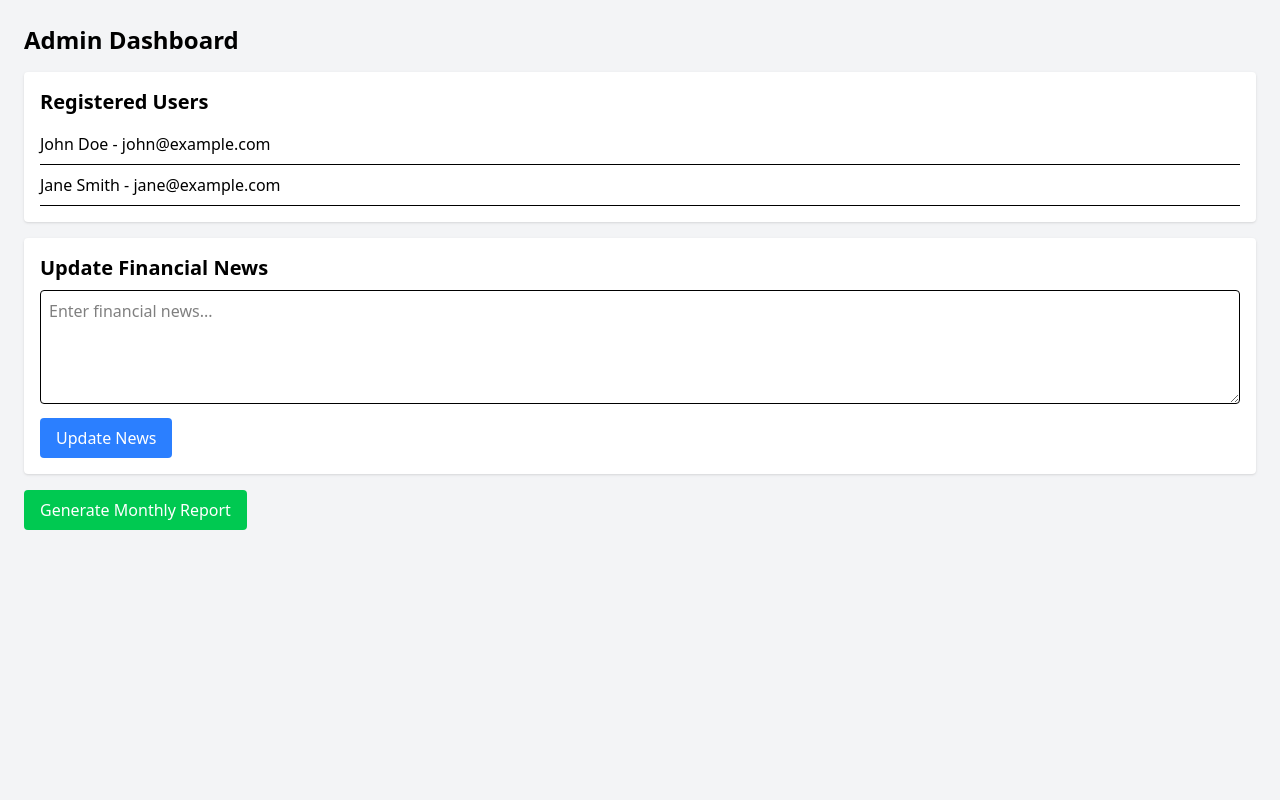
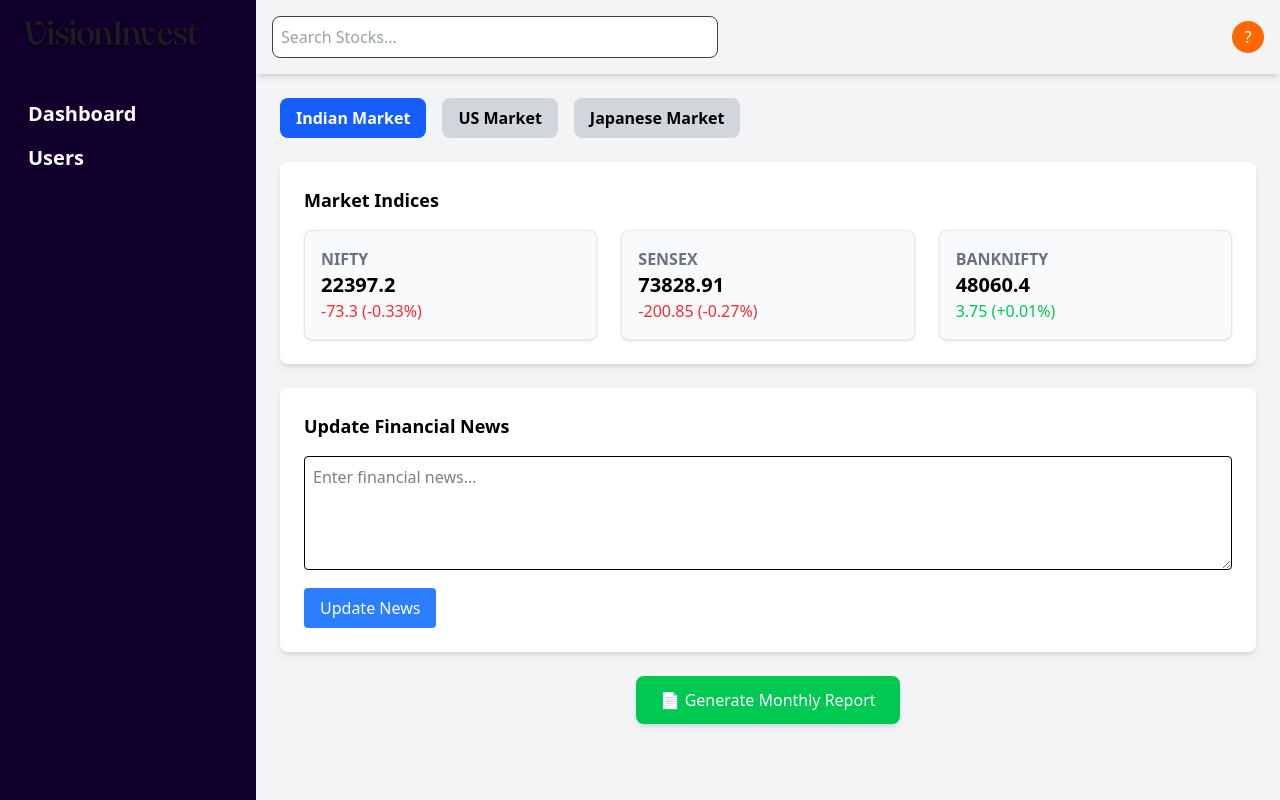
Before and after one commit to A1YAARY/vision-codecrafter2.0, a React (Vite) app in the folder client/: page /admin/dashboard in a window 1280 px wide. Built offline with nearby package versions, Linux system fonts and the light colour scheme.

Commit message:
made admin dashboard

```diff
--- a/client/src/AppRoutes.jsx
+++ b/client/src/AppRoutes.jsx
@@ -12,6 +12,7 @@ import LandingPage from "./pages/Landing";
 import Insurance from "./pages/Insurance";
 import StockScreen from "./pages/StockScreen";
 import AdmDashBoard from "./pages/admin/AdmDashBoard";
+import UserList from "./pages/admin/UserList";
 
 const AppRoutes = () => {
   return (
@@ -32,6 +33,7 @@ const AppRoutes = () => {
 
      {/* admin Routes */}
      <Route path="/admin/dashboard" element={<AdmDashBoard/>} />
+     <Route path="/admin/user" element={<UserList/>} />
 
     </Routes>
   );
--- /dev/null
+++ b/client/src/components/AdmSidebar.jsx
@@ -0,0 +1,88 @@
+import React, { useState } from "react";
+import { Link } from "react-router-dom";
+import { useNavigate } from "react-router-dom";
+import logo from "../assets/Logo.svg";
+
+
+const Sidebar = () => {
+  const [showSubmenu, setShowSubmenu] = useState(false);
+  const [showAnalyticsSubmenu, setShowAnalyticsSubmenu] = useState(false);
+  const navigate = useNavigate();
+
+  const handleNavigation = (path) => {
+    navigate(path);
+  };
+
+  const toggleSubmenu = () => {
+    setShowSubmenu(!showSubmenu);
+  };
+  const toggleAnalyticsSubmenu = () =>
+    setShowAnalyticsSubmenu(!showAnalyticsSubmenu);
+
+  return (
+    <div className="min-h-screen flex bg-[#10002b]">
+    <div className="fixed left-0 top-0 w-64 h-full    p-5 font-sans z-50">
+      <a
+        href="/dashboard"
+        className="flex items-center space-x-3 rtl:space-x-reverse"
+      >
+        <img src={logo} className="h-8" alt="Flowbite Logo" />
+      </a>
+      <ul className="list-none p-0 m-0">
+        <li
+          className="flex items-center p-2 mt-10 text-white text-xl font-bold cursor-pointer transition-colors duration-300 hover:text-[#D27EFF]  "
+          onClick={() => handleNavigation("/admin/dashboard")}
+        >
+
+          <Link to="/admin/dashboard">Dashboard</Link>
+        </li>
+        <li
+          className="flex items-center p-2 text-white text-xl font-bold cursor-pointer transition-colors duration-300 hover:text-[#D27EFF]  "
+          onClick={() => handleNavigation("/admin/user")}
+        >
+
+          <Link to="/admin/user">Users</Link>
+        </li>
+        {/* <li
+          className="flex items-center p-2 text-white text-xl font-bold cursor-pointer transition-colors duration-300 hover:text-[#D27EFF]  "
+          onClick={() => handleNavigation("/explore")}
+        >
+
+          <Link to="/explore">Users</Link>
+        </li> */}
+        {/* <li
+          className="flex items-center p-2 text-white text-xl font-bold cursor-pointer transition-colors duration-300 hover:text-[#D27EFF]  "
+          onClick={() => handleNavigation("/stock")}
+        >
+
+          <Link to="/stock">Stocks and F&O</Link>
+        </li>
+        <li
+          className="flex items-center p-2 text-white  text-xl font-bold cursor-pointer transition-colors duration-300 hover:text-[#D27EFF]  "
+          onClick={() => handleNavigation("/mutualfunds")}
+        >
+
+          <Link to="/mutualfunds">Mutual Funds</Link>
+        </li>
+        <li
+          className="flex items-center p-2 text-white text-xl font-bold cursor-pointer transition-colors duration-300 hover:text-[#D27EFF]  "
+          onClick={() => handleNavigation("/bonds")}
+        >
+
+          <Link to="/bonds">Bonds</Link>
+        </li>
+        <li
+          className="flex items-center p-2 text-white text-xl font-bold cursor-pointer transition-colors duration-300 hover:text-[#D27EFF] "
+          onClick={() => handleNavigation("/insurance")}
+        >
+
+          <Link to="/insurance">Insurance</Link> */}
+        {/* </li> */}
+
+      </ul>
+    </div>
+    </div>
+  );
+};
+
+export default Sidebar;
--- a/client/src/pages/admin/AdmDashBoard.jsx
+++ b/client/src/pages/admin/AdmDashBoard.jsx
@@ -1,75 +1,136 @@
-import React, { useState, useEffect } from "react";
+import React, { useState, useEffect, useRef } from "react";
+import { useNavigate } from "react-router-dom";
+import Navbar from "../../components/Navbar";
+import AdmSidebar from "../../components/AdmSidebar";
 import jsPDF from "jspdf";
 
 const AdmDashBoard = () => {
-  const [users, setUsers] = useState([]);
   const [news, setNews] = useState("");
+  const navigate = useNavigate();
+  const [sidebarOpen, setSidebarOpen] = useState(false);
+  const sidebarRef = useRef(null);
+  const [selectedMarket, setSelectedMarket] = useState("Indian");
 
-  // Fetch registered users (Replace with actual API call)
+  const generateIndicesData = (market) => ({
+    Indian: [
+      { name: "NIFTY", value: 22397.2, change: -73.3, percentChange: "-0.33%" },
+      { name: "SENSEX", value: 73828.91, change: -200.85, percentChange: "-0.27%" },
+      { name: "BANKNIFTY", value: 48060.4, change: 3.75, percentChange: "+0.01%" },
+    ],
+    US: [
+      { name: "Dow Jones", value: 38120.5, change: -85.4, percentChange: "-0.22%" },
+      { name: "Nasdaq", value: 15532.4, change: 120.8, percentChange: "+0.78%" },
+      { name: "S&P 500", value: 5056.7, change: 17.6, percentChange: "+0.35%" },
+    ],
+    Japanese: [
+      { name: "Nikkei 225", value: 39825.5, change: 210.3, percentChange: "+0.53%" },
+      { name: "Topix", value: 2732.1, change: -8.6, percentChange: "-0.31%" },
+      { name: "JPX400", value: 18225.7, change: 45.2, percentChange: "+0.25%" },
+    ],
+  })[market];
+
+  const [indices, setIndices] = useState(generateIndicesData(selectedMarket));
+
   useEffect(() => {
-    setUsers([
-      { id: 1, name: "John Doe", email: "john@example.com" },
-      { id: 2, name: "Jane Smith", email: "jane@example.com" },
-    ]);
-  }, []);
-
-  // Handle news update
-  const handleNewsUpdate = () => {
-    console.log("Updated News:", news);
-    // Send to backend (API call)
-  };
-
-  // Generate Monthly PDF Report
-  const generateReport = () => {
-    const doc = new jsPDF();
-    doc.text("User Portfolio Report", 20, 20);
-    users.forEach((user, index) => {
-      doc.text(`${index + 1}. ${user.name} (${user.email})`, 20, 40 + index * 10);
-    });
-    doc.save("User_Report.pdf");
-  };
+    setIndices(generateIndicesData(selectedMarket));
+  }, [selectedMarket]);
 
   return (
-    <div className="p-6 bg-gray-100 min-h-screen">
-      <h1 className="text-2xl font-bold mb-4">Admin Dashboard</h1>
+    <div className="flex bg-gray-100 min-h-screen">
+      {/* Sidebar */}
+      <div
+        ref={sidebarRef}
+        className={`fixed top-0 left-0 h-full bg-[#10002b] text-white z-50 transform ${
+          sidebarOpen ? "translate-x-0" : "-translate-x-full"
+        } transition-transform duration-300 ease-in-out w-64 xl:static xl:translate-x-0`}
+      >
+        <AdmSidebar />
+      </div>
 
-      {/* User List */}
-      <div className="bg-white p-4 shadow rounded mb-4">
-        <h2 className="text-xl font-semibold mb-2">Registered Users</h2>
-        <ul>
-          {users.map((user) => (
-            <li key={user.id} className="border-b py-2">
-              {user.name} - {user.email}
-            </li>
+      {/* Main Content */}
+      <div className="flex-1">
+        {/* Navbar */}
+        <Navbar />
+
+        {/* Sidebar Toggle Button */}
+        <button
+          className="xl:hidden fixed top-4 left-4 bg-gray-800 text-white p-2 rounded-full"
+          onClick={() => setSidebarOpen(!sidebarOpen)}
+        >
+          {sidebarOpen ? "✖" : "☰"}
+        </button>
+
+        {/* Dashboard Content */}
+        <div className="p-6">
+          {/* Market Selection */}
+          <div className="flex flex-wrap gap-4 mb-6">
+            {["Indian", "US", "Japanese"].map((market) => (
+              <button
+                key={market}
+                className={`px-4 py-2 rounded-lg font-semibold ${
+                  selectedMarket === market
+                    ? "bg-blue-600 text-white"
+                    : "bg-gray-300 text-black hover:bg-gray-400"
+                }`}
+                onClick={() => setSelectedMarket(market)}
+              >
+                {market} Market
+              </button>
             ))}
-        </ul>
+          </div>
+
+          {/* Indices Section */}
+          <div className="bg-white p-6 rounded-lg shadow-md">
+            <h2 className="text-lg font-bold mb-4">Market Indices</h2>
+            <div className="grid grid-cols-1 sm:grid-cols-2 md:grid-cols-3 gap-6">
+              {indices.map((index, idx) => (
+                <div
+                  key={idx}
+                  className="p-4 bg-gray-50 shadow rounded-lg border border-gray-200"
+                >
+                  <p className="text-gray-500 font-semibold">{index.name}</p>
+                  <p className="text-xl font-bold">{index.value}</p>
+                  <p
+                    className={`${
+                      parseFloat(index.change) > 0 ? "text-green-500" : "text-red-500"
+                    } font-medium`}
+                  >
+                    {index.change} ({index.percentChange})
+                  </p>
+                </div>
+              ))}
+            </div>
           </div>
 
           {/* News Update Section */}
-      <div className="bg-white p-4 shadow rounded mb-4">
-        <h2 className="text-xl font-semibold mb-2">Update Financial News</h2>
+          <div className="bg-white p-6 mt-6 rounded-lg shadow-md">
+            <h2 className="text-lg font-bold mb-4">Update Financial News</h2>
             <textarea
-          className="w-full border p-2 rounded"
+              className="w-full border p-2 rounded focus:ring-2 focus:ring-blue-400"
               rows="4"
               placeholder="Enter financial news..."
               value={news}
               onChange={(e) => setNews(e.target.value)}
             ></textarea>
             <button
-          className="mt-2 bg-blue-500 text-white px-4 py-2 rounded hover:bg-blue-600 transition"
-          onClick={handleNewsUpdate}
+              className="mt-3 bg-blue-500 text-white px-4 py-2 rounded hover:bg-blue-600 transition"
+              onClick={() => console.log("News Updated:", news)}
             >
               Update News
             </button>
           </div>
 
-      {/* Generate Report Button */}
+          {/* Generate Report */}
+          <div className="flex justify-center mt-6">
             <button
-        className="bg-green-500 text-white px-4 py-2 rounded hover:bg-green-600 transition"
-        onClick={generateReport}
+              className="bg-green-500 text-white px-6 py-3 rounded-lg shadow-md hover:bg-green-600 transition"
+              onClick={() => console.log("Generating Report")}
             >
-        Generate Monthly Report
+              📄 Generate Monthly Report
             </button>
+          </div>
+        </div>
+      </div>
     </div>
   );
 };
--- /dev/null
+++ b/client/src/pages/admin/UserList.jsx
@@ -0,0 +1,86 @@
+import React, { useState, useEffect, useRef } from "react";
+import { useNavigate } from "react-router-dom";
+import Navbar from "../../components/Navbar";
+import AdmSidebar from "../../components/AdmSidebar";
+
+function UserList() {
+  const navigate = useNavigate();
+  const [sidebarOpen, setSidebarOpen] = useState(false);
+  const sidebarRef = useRef(null);
+  const [users, setUsers] = useState([]);
+
+  useEffect(() => {
+    const handleClickOutside = (event) => {
+      if (sidebarRef.current && !sidebarRef.current.contains(event.target)) {
+        setSidebarOpen(false);
+      }
+    };
+
+    document.addEventListener("mousedown", handleClickOutside);
+
+    return () => {
+      document.removeEventListener("mousedown", handleClickOutside);
+    };
+  }, []);
+  useEffect(() => {
+    setUsers([
+      { id: 1, name: "John Doe", email: "john@example.com" },
+      { id: 2, name: "Jane Smith", email: "jane@example.com" },
+    ]);
+  }, []);
+  return (
+    <div className="min-h-screen flex bg-[#10002b]">
+      <div
+        ref={sidebarRef}
+        className={`fixed top-0 left-0 h-full bg-[#10002b] text-white z-50 transform ${
+          sidebarOpen ? "translate-x-0" : "-translate-x-full"
+        } transition-transform duration-300 ease-in-out w-64 xl:static xl:translate-x-0`}
+      >
+        <AdmSidebar />
+      </div>
+
+      <div className="flex-1 bg-gray-100">
+        <Navbar />
+
+        <div className="mt-5">
+          <button
+            className="xl:hidden text-gray-800 ml-4"
+            onClick={() => setSidebarOpen(!sidebarOpen)}
+          >
+            <svg
+              className="w-7 h-8"
+              fill="none"
+              stroke="currentColor"
+              strokeWidth={2}
+              viewBox="0 0 24 24"
+              xmlns="http://www.w3.org/2000/svg"
+            >
+              <path
+                strokeLinecap="round"
+                strokeLinejoin="round"
+                d={
+                  sidebarOpen
+                    ? "M6 18L18 6M6 6l12 12"
+                    : "M4 6h16M4 12h16M4 18h16"
+                }
+              />
+            </svg>
+          </button>
+          {/* User List */}
+          <div className="bg-white p-4 shadow rounded mb-4">
+            <h2 className="text-xl font-semibold mb-2">Registered Users</h2>
+            <ul>
+              {users.map((user) => (
+                <li key={user.id} className="border-b py-2">
+                  {user.name} - {user.email}
+                </li>
+              ))}
+            </ul>
+          </div>
+        </div>
+      </div>
+    </div>
+  );
+}
+
+export default UserList;
```
Lines whose indentation alone changed are shown as unchanged.
